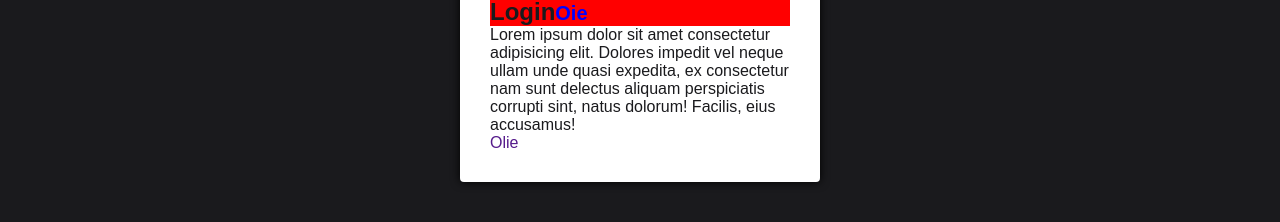
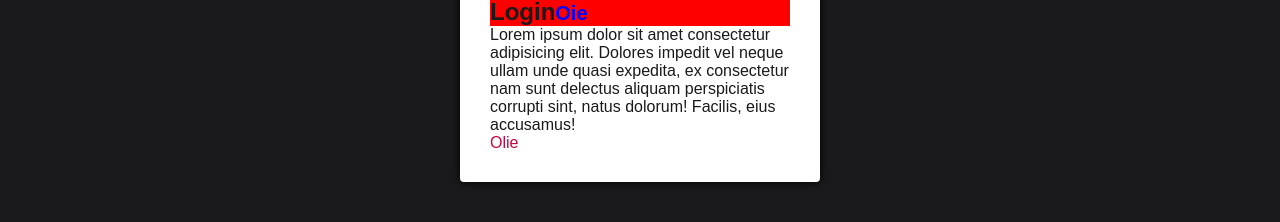
Before and after one commit to Daviniel/Udemy_Exercicios, a React (Create React App) app in the folder React/react-base/: page / in a window 1280 px wide. Shown: the part 130-352 px from the top of the page. Built offline with nearby package versions, Linux system fonts and the light colour scheme; a small style sheet from the web is missing.

Commit message:
adicionado o toastify

```diff
--- a/React/react-base/package.json
+++ b/React/react-base/package.json
@@ -13,6 +13,7 @@
     "react-icons": "^4.10.1",
     "react-router-dom": "^5.2.0",
     "react-scripts": "5.0.1",
+    "react-toastify": "^9.1.3",
     "styled-components": "^6.0.4",
     "web-vitals": "^2.1.4"
   },
--- a/React/react-base/src/App.js
+++ b/React/react-base/src/App.js
@@ -1,5 +1,6 @@
 import React from 'react';
 import { Router } from 'react-router-dom';
+import { ToastContainer } from 'react-toastify';
 
 import history from './services/history';
 import GlobalStyles from './styles/GlobalStyles';
@@ -12,6 +13,7 @@ function App() {
       <Header />
       <Routes />
       <GlobalStyles />
+      <ToastContainer autoClose={3000} className="toast-container" />
     </Router>
   );
 }
--- a/React/react-base/src/styles/GlobalStyles.js
+++ b/React/react-base/src/styles/GlobalStyles.js
@@ -1,5 +1,6 @@
 import styled, { createGlobalStyle } from 'styled-components';
-import { primaryColor, primaryDarkColor } from '../config/colors';
+import * as colors from '../config/colors';
+import 'react-toastify/dist/react-toastify.css';
 
 export default createGlobalStyle`
   * {
@@ -11,8 +12,8 @@ export default createGlobalStyle`
 
   body {
     font-family: sans-serif;
-    background: ${primaryDarkColor};
-    color: ${primaryDarkColor};
+    background: ${colors.primaryDarkColor};
+    color: ${colors.primaryDarkColor};
   }
 
   html, body, #root {
@@ -21,7 +22,7 @@ export default createGlobalStyle`
 
   button {
     cursor: pointer;
-    background: ${primaryColor};
+    background: ${colors.primaryColor};
     border: none;
     color: #fff;
     padding: 10px 20px;
@@ -31,10 +32,19 @@ export default createGlobalStyle`
 
   a {
     text-decoration: none;
+    color: ${colors.primaryColor};
   }
 
   ul {
     list-style: none;
+  }
+
+  body .Toastify .Toastify__toast-container .Toastify__toast--success {
+    background: ${colors.successColor}
+  }
+
+  body .Toastify .Toastify__toast-container .Toastify__toast--error {
+    background: ${colors.errorColor}
   }
 `;
 
```
Also changed, not shown: 1 other file (tests, documents, lock files or other folders).
